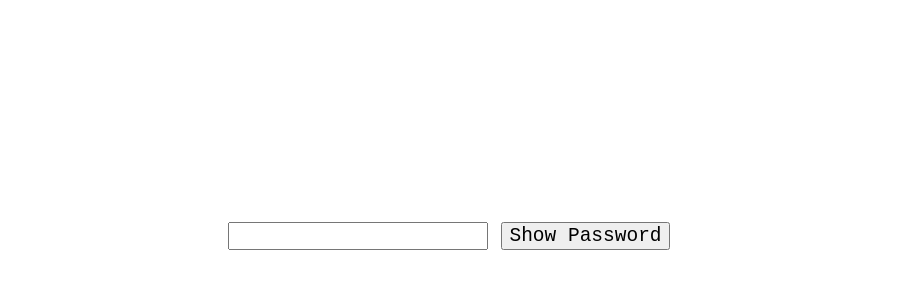
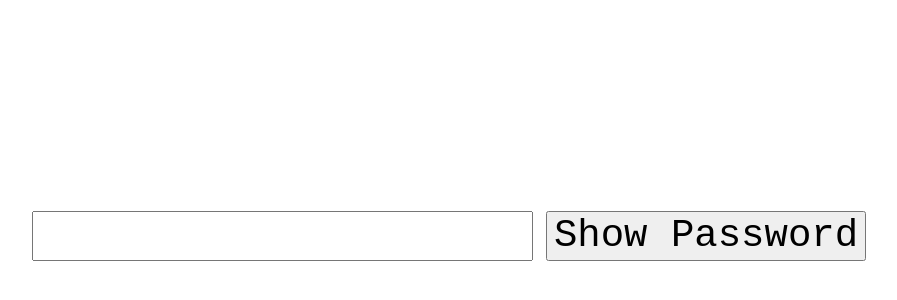
Before and after one commit to DominiqueCzok/PasswordToggle, a plain HTML site: page index.html in a window 1280 px wide. Shown: the part 164-464 px from the top of the page, without its empty margins (191-1088 px from the left). Drawn offline with Linux system fonts and the light colour scheme.

Commit message:
git commit

```diff
--- a/style.css
+++ b/style.css
@@ -18,33 +18,10 @@ body {
 
 button,
 input {
-  font-size: 1.5rem;
+  font-size: 3rem;
   font-family: monospace, sans-serif;
 }
 
 .password {
   margin-right: 1rem;
 }
-
-/* <style>
-
-    body {
-        margin: 0;
-        height: 100%;
-        justify-content: center;
-        align-items: center;
-    }
-
-    .password {
-        margin: auto;
-        font-size: 2rem;
-        font-family: monospace;
-    }
-
-    .toggle-button {
-        margin: auto;
-        font-family: monospace;
-        font-size: 2rem;
-    }
-
-    </style>
```
Also changed, not shown: index.html (+0 -1 lines).
